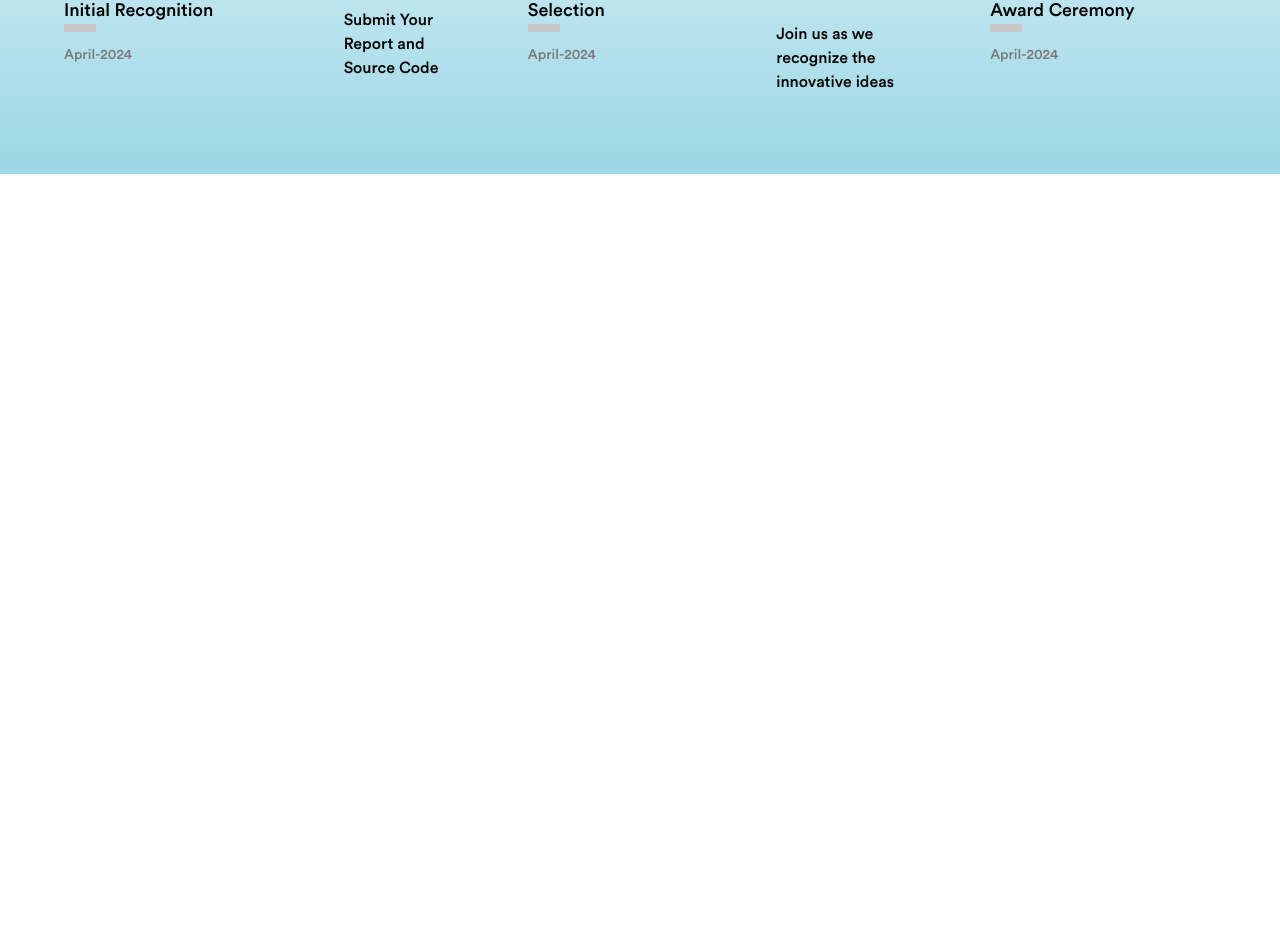
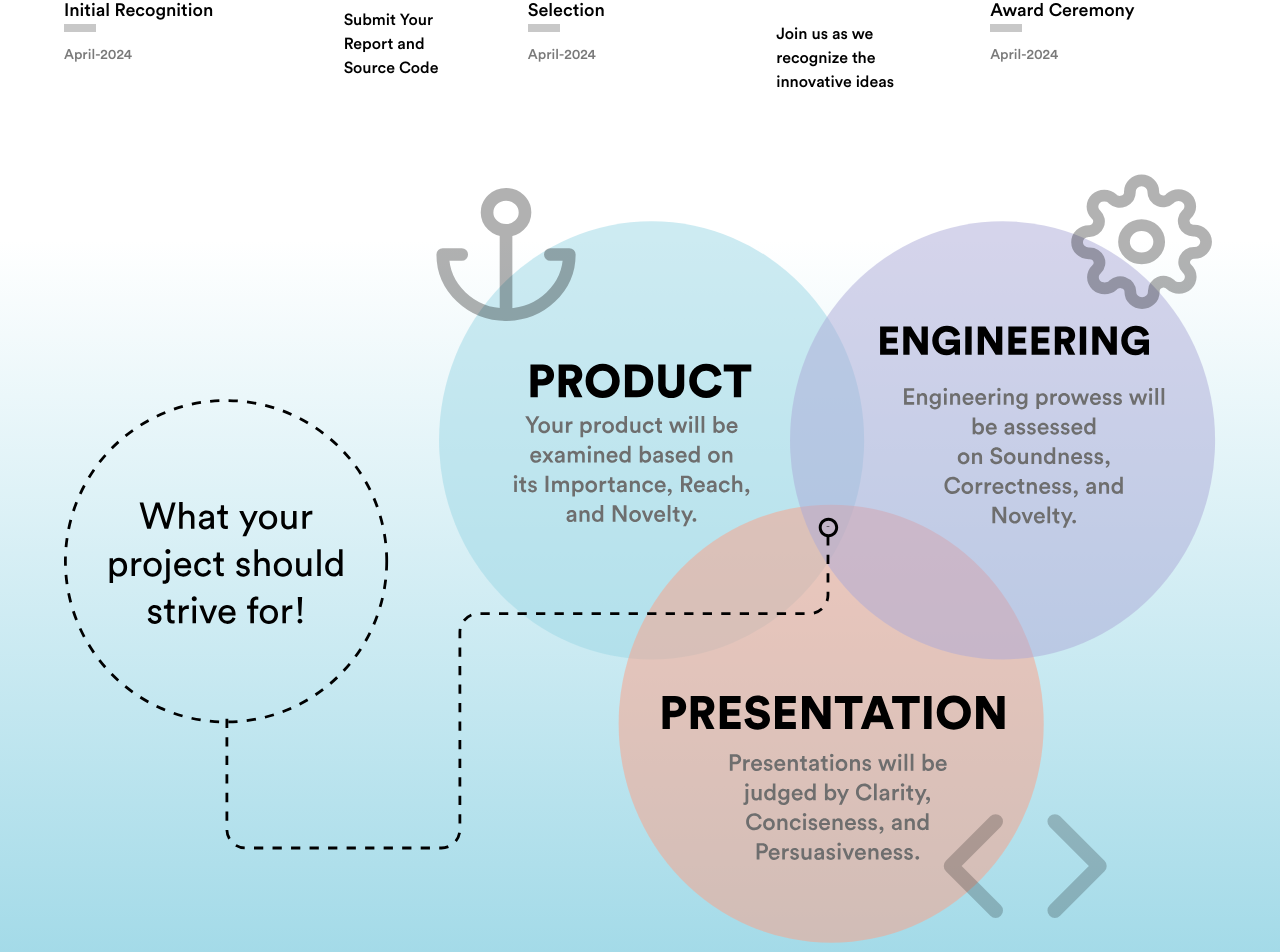
Before and after one commit to WahajJaved20/DevDay-FYP-Web-Module, a React (Vite) app: page / in a window 1280 px wide. Shown: the part 1580-2532 px from the top of the page. Before the commit the page ends 1754 px from the top, so only its background shows below. Built offline with nearby package versions, Linux system fonts and the light colour scheme.

Commit message:
vennDiagram created

```diff
--- a/src/App.jsx
+++ b/src/App.jsx
@@ -5,6 +5,7 @@ import HOCHeader from './Components/Header';
 import HOCPrizes from './Components/Prizes';
 import HOCCallout from './Components/Callout';
 import HOCTimeline from './Components/Timeline';
+import HOCVennDiagram from './Components/VennDiagram';
 function App() {
 
   return (
@@ -14,6 +15,7 @@ function App() {
       <HOCPrizes />
       <HOCCallout />
       <HOCTimeline />
+      <HOCVennDiagram />
     </>
   )
 }
--- /dev/null
+++ b/src/Components/VennDiagram.jsx
@@ -0,0 +1,16 @@
+import React from "react";
+
+import HOC from "./HOC";
+import { vennDiagram } from "../assets";
+
+function vennDiagramComponent(){
+    return (
+        <>
+            <img src={vennDiagram} alt="Venn Diagram" />
+            <div className="w-full bg-dashColor ml-4 mr-4 text-[1px]">-</div>
+        </>
+    );
+}
+
+const HOCVennDiagram = HOC(vennDiagramComponent);
+export default HOCVennDiagram;
--- a/src/assets/index.js
+++ b/src/assets/index.js
@@ -7,6 +7,7 @@ import teamwork from './teamWork.png';
 import timelineCircleOne from './timelineCircleOne.svg';
 import timelineCircleTwo from './timelineCircleTwo.svg';
 import timelineCircleThree from './timelineCircleThree.svg';
+import vennDiagram from './vennDiagram.svg';
 export {
     acmLogo,
     rocketLaunch,
@@ -16,5 +17,6 @@ export {
     teamwork,
     timelineCircleOne,
     timelineCircleTwo,
-    timelineCircleThree
+    timelineCircleThree,
+    vennDiagram
 }
```
Also changed, not shown: src/assets/vennDiagram.svg (added).
